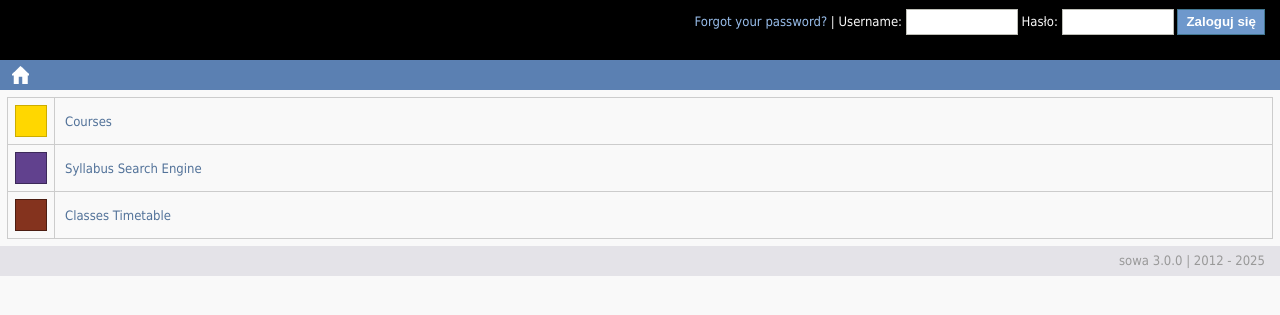
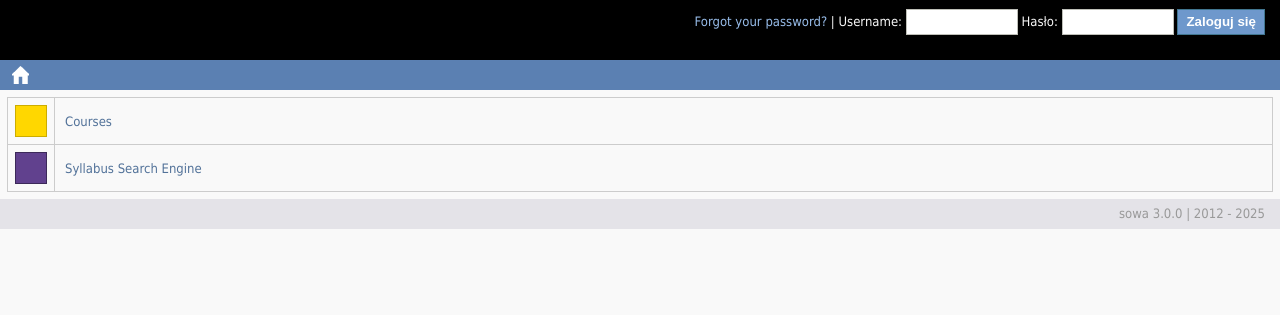
Before and after one commit to pwierzgala/syjon, a Django app: page / in a window 1280 px wide. Shown: the top 315 px of the page. Run offline with Django 3.2, Linux system fonts and the light colour scheme; parts of the project's set-up code (start-up, migrations or seed data) failed here and were passed over.

Commit message:
removed the timetable app from the main page

```diff
--- a/apps/syjon/templates/syjon/syjon.html
+++ b/apps/syjon/templates/syjon/syjon.html
@@ -40,11 +40,6 @@
 	                    <a class="link_0" href="{% url 'metacortex:search:classic' %}">{% trans "Syllabus Search Engine" %}</a>
 	                </td>
 	            </tr>
-
-                <tr class="link">
-                    <td class="label"><div></div></td>
-                    <td class="item"><a class="link_0" href="http://moria.umcs.lublin.pl/link">{% trans "Classes Timetable" %}</a></td>
-                </tr>
 	        </tbody>
 	    </table>
 	</div>
--- a/requirements.txt
+++ b/requirements.txt
@@ -5,6 +5,6 @@ python-dateutil==2.9.0.post0
 pillow==11.3.0
 #mysqlclient==2.2.7
 pymysql==1.1.2
-weasyprint==54.3
+weasyprint<53
 cryptography==45.0.7
 python-dotenv==1.1.1
```
